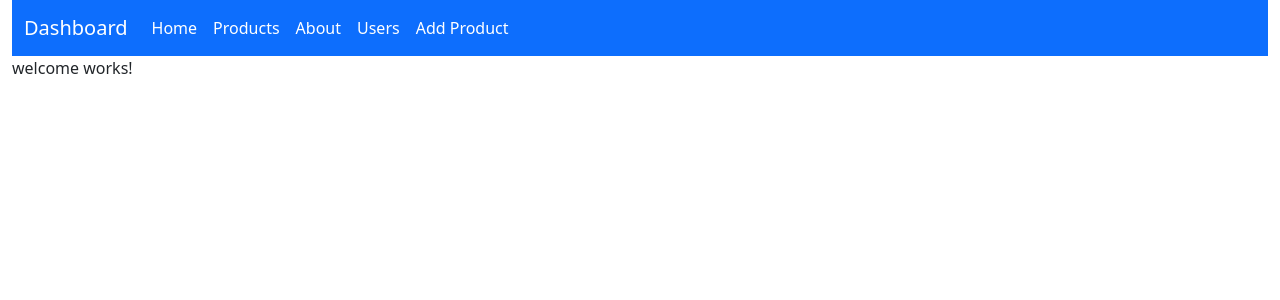
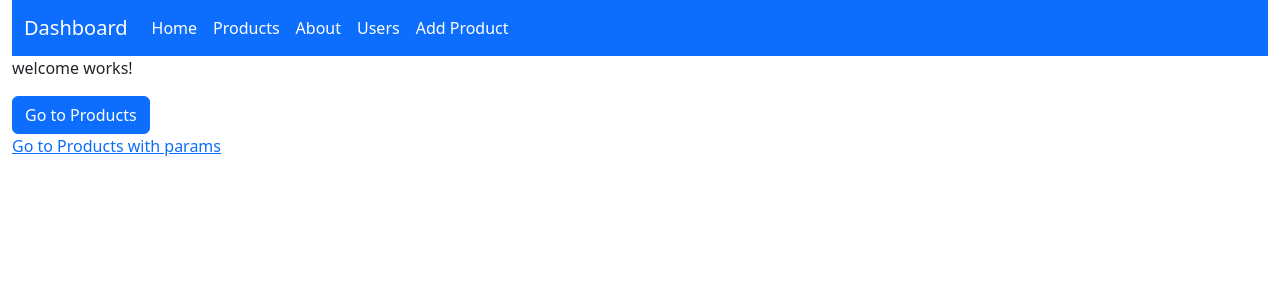
Before and after one commit to programmingwithharsh/angular21Feb26, an Angular app: page /welcome in a window 1280 px wide. Shown: the top 300 px of the page. Built offline with nearby package versions, Linux system fonts and the light colour scheme.

Commit message:
Added Query params

```diff
--- a/src/app/product-detail/product-detail.ts
+++ b/src/app/product-detail/product-detail.ts
@@ -17,6 +17,11 @@ export class ProductDetail implements OnInit {
 
   }
   ngOnInit(): void {
+    this.route.queryParamMap.subscribe(q => {
+      const page = q.get('page');
+      const sort = q.get('sort');
+      console.log('page: ', page, 'sort: ', sort);
+    })
     const id = Number(this.route.snapshot.paramMap.get("id"));
     if (id) {
       this.getProduct(id);
--- a/src/app/product-list/product-list.html
+++ b/src/app/product-list/product-list.html
@@ -1,4 +1,8 @@
 <pre *ngIf="false">{{ products | json}}</pre>
+
+<div>
+    <a [routerLink]="['/products/1']" [queryParams]="{ page: 1, sort: 'asc'}">Pass Query Params</a>
+</div>
 
 <p class="mt-2">product-list works!</p>
 <h1>{{ pageTitle }}</h1> <!-- Expression, Interpolation-->
@@ -46,5 +50,5 @@
 </div>
 
 <div class="alert alert-danger" role="alert">
-  {{ errorMessage }}
+    {{ errorMessage }}
 </div>
--- a/src/app/welcome/welcome.html
+++ b/src/app/welcome/welcome.html
@@ -1 +1,8 @@
 <p>welcome works!</p>
+<button class="btn btn-primary" (click)="goToProducts()">
+    Go to Products
+</button>
+
+<div>
+    <a [routerLink]="['/products']" [queryParams]="{ page: 1, sort: 'asc'}">Go to Products with params</a>
+</div>
--- a/src/app/welcome/welcome.ts
+++ b/src/app/welcome/welcome.ts
@@ -1,11 +1,19 @@
 import { Component } from '@angular/core';
+import { Router, RouterLink } from '@angular/router';
 
 @Component({
   selector: 'app-welcome',
-  imports: [],
+  imports: [RouterLink],
   templateUrl: './welcome.html',
   styleUrl: './welcome.scss',
 })
 export class Welcome {
 
+  constructor(private router: Router) {
+
+  }
+
+  goToProducts() {
+    this.router.navigate(["/products"]);
+  }
 }
```
